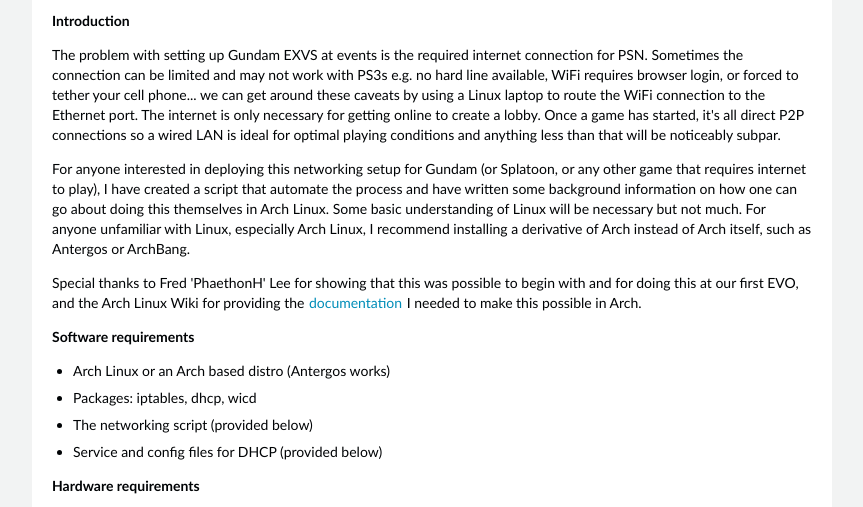
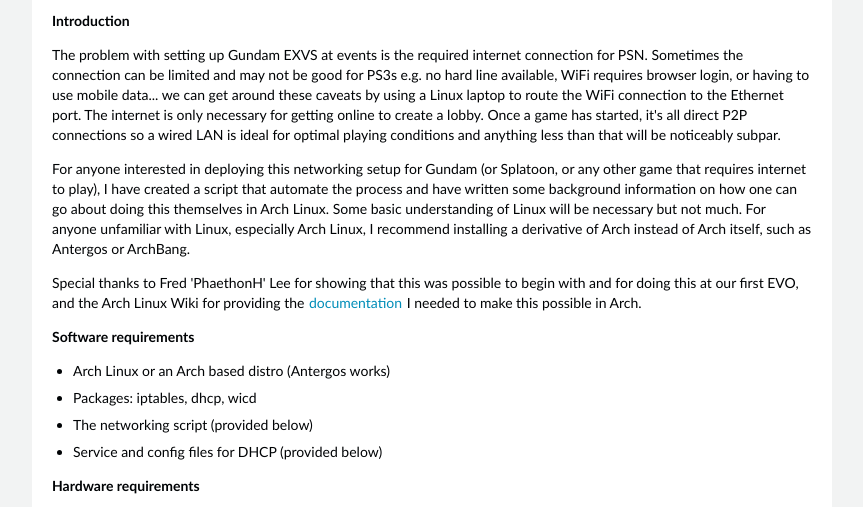
Before and after one commit to dakanyan/dakanyan.github.io, a plain HTML site: page arch-linux-networking-script-for-gundam.html in a window 1280 px wide. Shown: the part 247-754 px from the top of the page, without its empty margins (208-1071 px from the left). Drawn offline with Linux system fonts and the light colour scheme.

Commit message:
rewrote first post again

```diff
--- a/arch-linux-networking-script-for-gundam.html
+++ b/arch-linux-networking-script-for-gundam.html
@@ -30,7 +30,7 @@
         <span>Fri 26 June 2015</span>
 <span>| tags: <a href="/tag/linux.html">linux</a><a href="/tag/gundam.html">gundam</a></span>
 </footer><!-- /.post-info -->      <p><strong>Introduction</strong></p>
-<p>The problem with setting up Gundam EXVS at events is the required internet connection for PSN. Sometimes the connection can be limited and may not work with PS3s e.g. no hard line available, WiFi requires browser login, or forced to tether your cell phone... we can get around these caveats by using a Linux laptop to route the WiFi connection to the Ethernet port. The internet is only necessary for getting online to create a lobby. Once a game has started, it's all direct P2P connections so a wired LAN is ideal for optimal playing conditions and anything less than that will be noticeably subpar. </p>
+<p>The problem with setting up Gundam EXVS at events is the required internet connection for PSN. Sometimes the connection can be limited and may not be good for PS3s e.g. no hard line available, WiFi requires browser login, or having to use mobile data... we can get around these caveats by using a Linux laptop to route the WiFi connection to the Ethernet port. The internet is only necessary for getting online to create a lobby. Once a game has started, it's all direct P2P connections so a wired LAN is ideal for optimal playing conditions and anything less than that will be noticeably subpar. </p>
 <p>For anyone interested in deploying this networking setup for Gundam (or Splatoon, or any other game that requires internet to play), I have created a script that automate the process and have written some background information on how one can go about doing this themselves in Arch Linux. Some basic understanding of Linux will be necessary but not much. For anyone unfamiliar with Linux, especially Arch Linux, I recommend installing a derivative of Arch instead of Arch itself, such as Antergos or ArchBang.</p>
 <p>Special thanks to Fred 'PhaethonH' Lee for showing that this was possible to begin with and for doing this at our first EVO, and the Arch Linux Wiki for providing the <a href="https://wiki.archlinux.org/index.php/Internet_sharing">documentation</a> I needed to make this possible in Arch.</p>
 <p><strong>Software requirements</strong></p>
```
Also changed, not shown: author/dakanya.html (+1 -1 lines), category/linux.html (+1 -1 lines), index.html (+1 -1 lines), tag/gundam.html (+1 -1 lines), tag/linux.html (+1 -1 lines).
